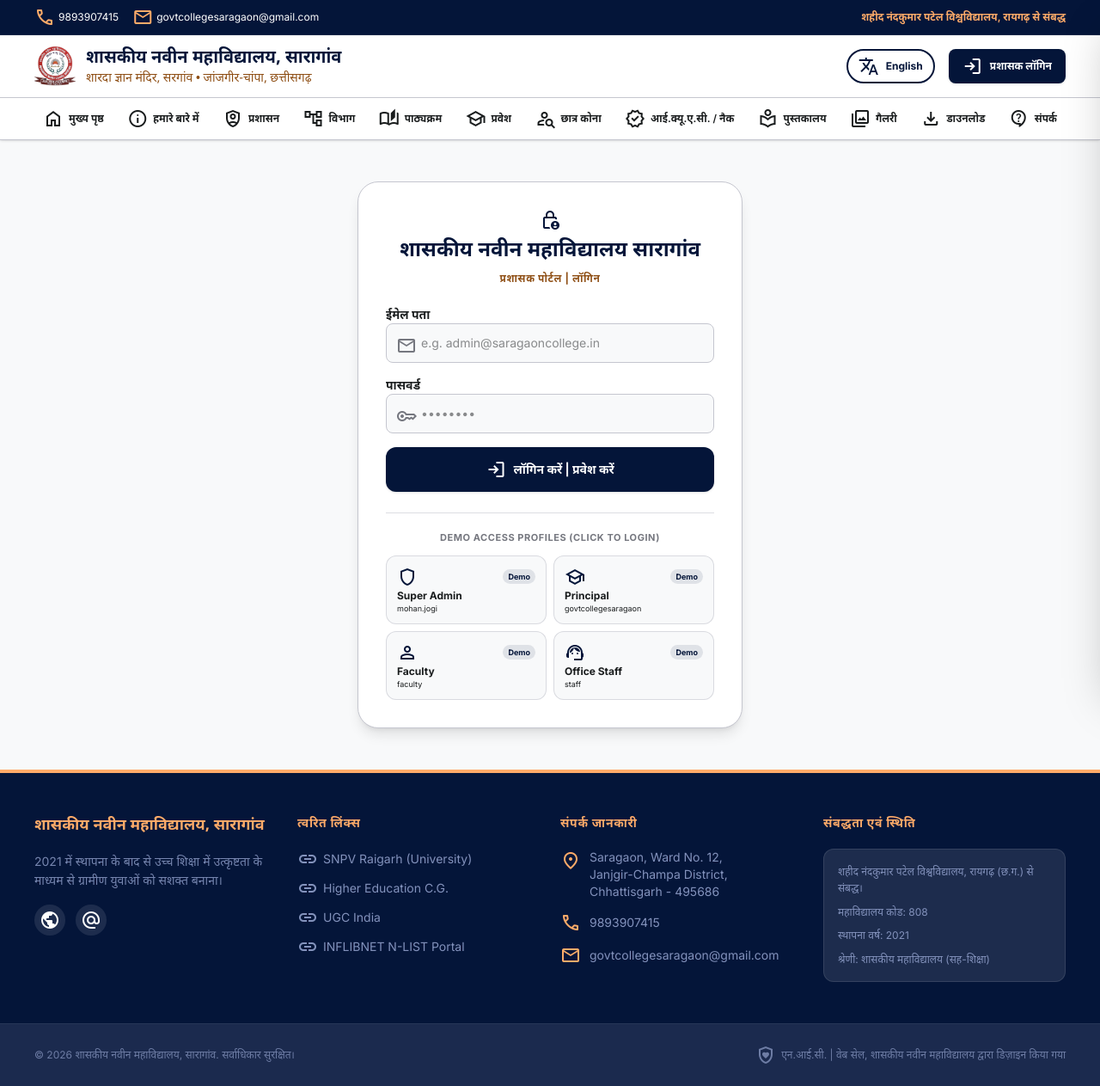
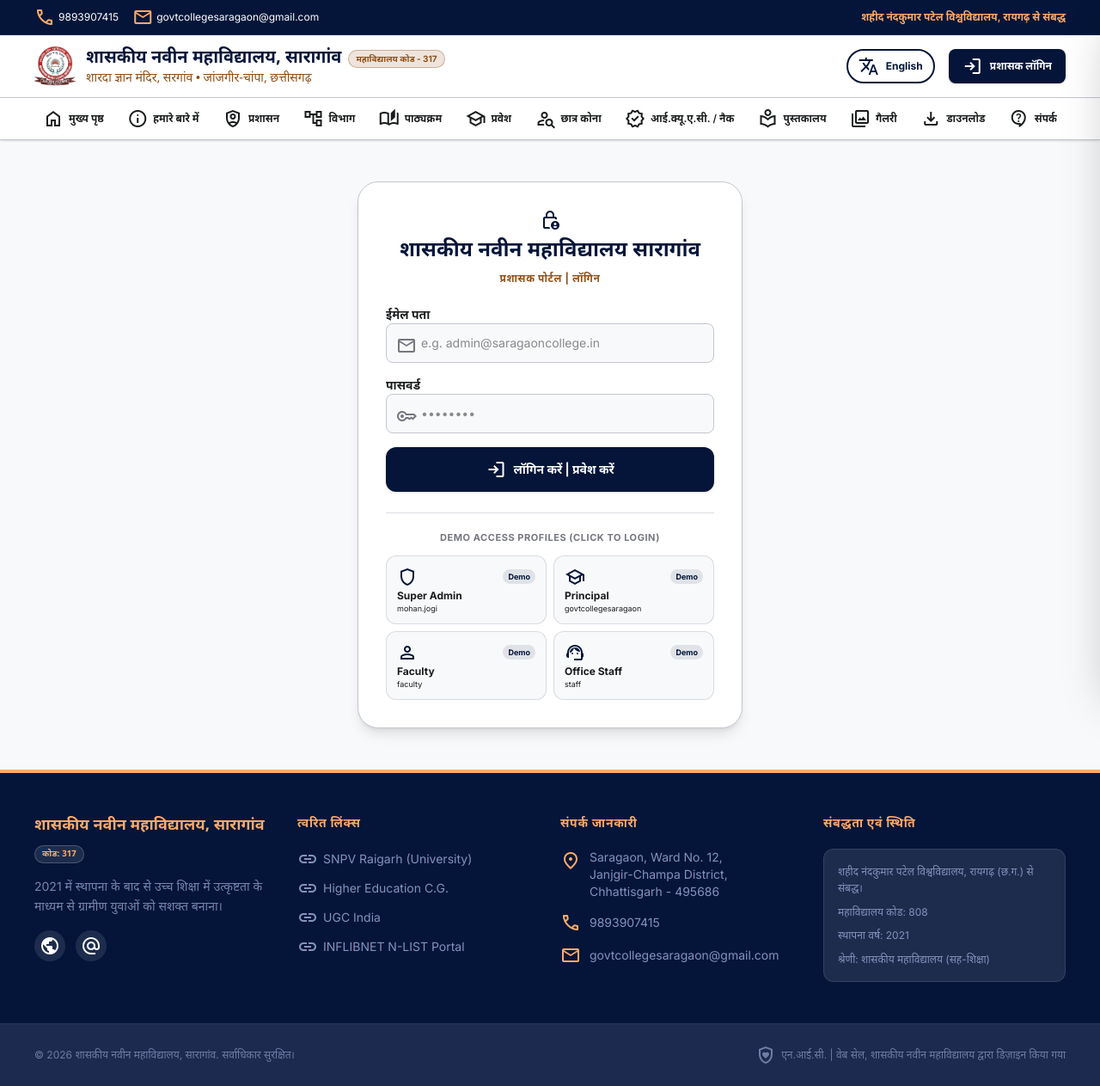
Before and after one commit to Mohanjogi99/gncs, a React (Vite) app: page /admin-login in a window 1280 px wide. Shown: the whole page at 86% size. Built offline with nearby package versions, Linux system fonts and the light colour scheme.

Commit message:
feat: add college code 317 badge in header and footer

```diff
--- a/src/components/Footer.jsx
+++ b/src/components/Footer.jsx
@@ -11,8 +11,11 @@ export default function Footer() {
       <div className="max-w-container-max mx-auto px-margin-mobile md:px-margin-desktop py-12 grid grid-cols-1 md:grid-cols-2 lg:grid-cols-4 gap-gutter">
         {/* About College Column */}
         <div className="space-y-4">
-          <h3 className="font-hindi text-lg font-bold text-secondary-container">
-            {language === "hi" ? "शासकीय नवीन महाविद्यालय, सारागांव" : "Govt Naveen College, Saragaon"}
+          <h3 className="font-hindi text-lg font-bold text-secondary-container flex items-center gap-2 flex-wrap">
+            <span>{language === "hi" ? "शासकीय नवीन महाविद्यालय, सारागांव" : "Govt Naveen College, Saragaon"}</span>
+            <span className="text-[10px] bg-white/10 text-secondary-container border border-white/20 font-bold px-2 py-0.5 rounded-full">
+              {language === "hi" ? "कोड: 317" : "Code: 317"}
+            </span>
           </h3>
           <p className="text-sm text-on-primary-container leading-relaxed opacity-90">
             {t("footerInfo")}
--- a/src/components/Header.jsx
+++ b/src/components/Header.jsx
@@ -71,9 +71,14 @@ export default function Header() {
               className="w-10 h-10 sm:w-12 sm:h-12 object-contain"
             />
             <div className="flex flex-col">
-              <h1 className="font-hindi text-lg sm:text-xl font-bold text-primary leading-tight">
-                {language === "hi" ? "शासकीय नवीन महाविद्यालय, सारागांव" : "Govt Naveen College, Saragaon"}
-              </h1>
+              <div className="flex items-center gap-2 flex-wrap">
+                <h1 className="font-hindi text-lg sm:text-xl font-bold text-primary leading-tight">
+                  {language === "hi" ? "शासकीय नवीन महाविद्यालय, सारागांव" : "Govt Naveen College, Saragaon"}
+                </h1>
+                <span className="text-[10px] bg-secondary/15 text-secondary border border-secondary/35 font-bold px-2 py-0.5 rounded-full shrink-0">
+                  {language === "hi" ? "महाविद्यालय कोड - 317" : "College Code - 317"}
+                </span>
+              </div>
               <p className="font-hindi text-xs sm:text-sm text-secondary font-medium leading-none mt-1">
                 {t("hindiSubtitle")} • {t("districtName")}
               </p>
```
